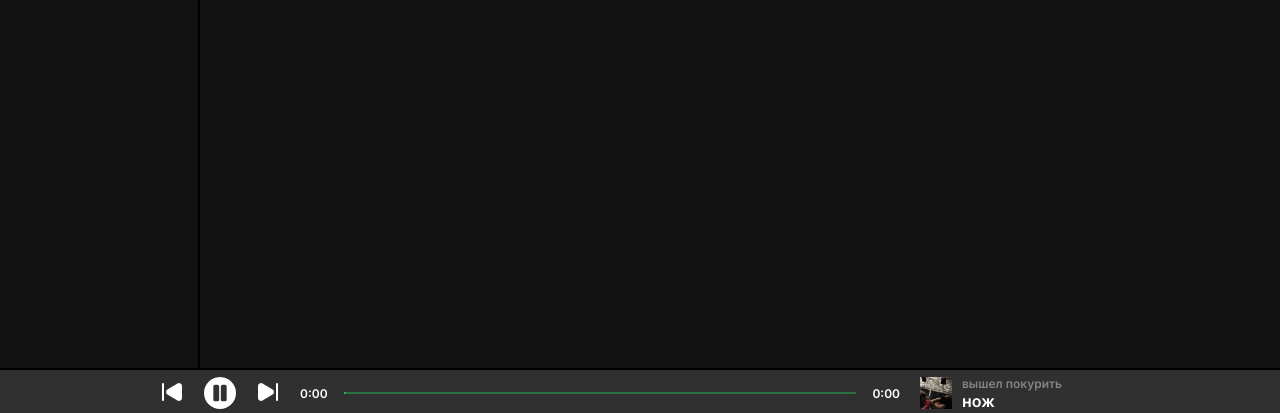
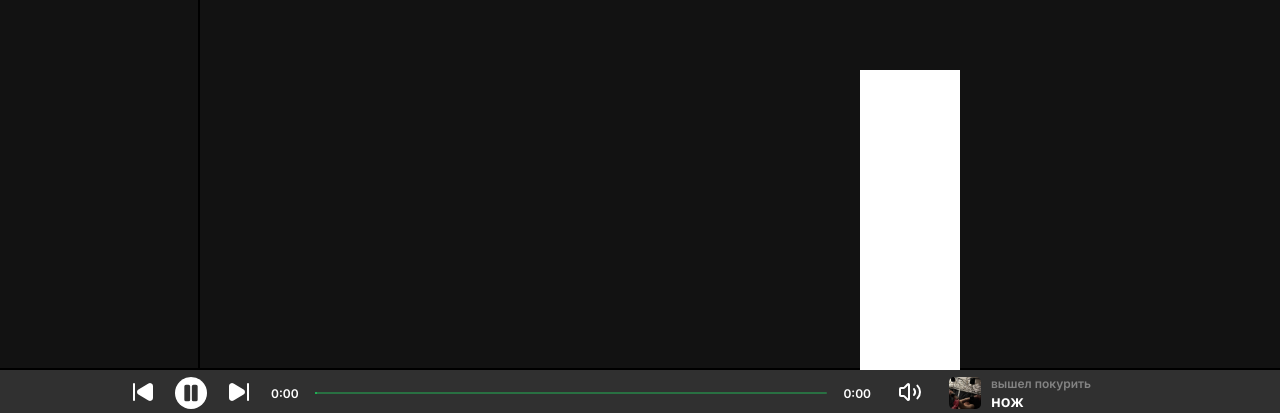
Before and after one commit to qvpvvq/Piratify, a React (Vite) app in the folder Piratify-frontend/: page / in a window 1280 px wide. Both pictures are taken after a click on the button 245 px from the left and 125 px from the top of the page. Shown: the part 384-797 px from the top of the page. Built offline with nearby package versions, Linux system fonts and the light colour scheme.

Commit message:
for share

```diff
--- a/Piratify-frontend/src/components/Content/PlayPauseIcon.tsx
+++ b/Piratify-frontend/src/components/Content/PlayPauseIcon.tsx
@@ -1,13 +1,9 @@
-import { Play, Pause } from "lucide-react";
+import { Pause } from "lucide-react";
 import { usePlayerStore } from "@/store/PlayerStore";
 import styles from "./TrackInfo.module.css";
 
-export default function PlayPauseIcon({ isHovered }: { isHovered: boolean }) {
+export default function PlayPauseIcon() {
   const isPlaying = usePlayerStore((state) => state.isPlaying);
 
-  return isPlaying ? (
-    <Pause className={styles.isPlayingIcon} />
-  ) : isHovered ? (
-    <Play className={styles.isPlayingIcon} />
-  ) : null;
+  return isPlaying && <Pause className={styles.isPlayingIcon} />;
 }
--- a/Piratify-frontend/src/components/Content/TrackInfo.tsx
+++ b/Piratify-frontend/src/components/Content/TrackInfo.tsx
@@ -22,7 +22,7 @@ export default memo(function TrackInfo({
     >
       <div className={styles.iconContainer}>
         <button className={styles.isPlaying}>
-          {isActive && <PlayPauseIcon isHovered={isHovered} />}
+          {isActive && <PlayPauseIcon />}
           {!isActive && isHovered && <Play className={styles.isPlayingIcon} />}
           <img
             src={track.iconURL}
--- a/Piratify-frontend/src/components/Player/NowPlaying.module.css
+++ b/Piratify-frontend/src/components/Player/NowPlaying.module.css
@@ -11,6 +11,8 @@
   flex-direction: column;
 }
 .imgContainer {
+  border-radius: 5px;
+  overflow: hidden;
   height: 32px;
 }
 .trackImg {
--- a/Piratify-frontend/src/components/Player/Player.tsx
+++ b/Piratify-frontend/src/components/Player/Player.tsx
@@ -4,6 +4,7 @@ import "./Player.scss";
 import NowPlaying from "./NowPlaying";
 import Playback from "./Playback/Playback";
 import ControlButtons from "./ControlButtons";
+import VolumeController from "./VolumeController";
 // hooks
 import { usePlayerStore } from "@/store/PlayerStore";
 import { useEffect } from "react";
@@ -14,6 +15,7 @@ export default function Player() {
   const currentTrack = usePlayerStore((state) => state.currentTrack);
   const { audioRef, play, pause } = useAudioControl();
   const setIsPlaying = usePlayerStore((state) => state.setIsPlaying);
+
   useEffect(() => {
     if (isPlaying) {
       play();
@@ -42,6 +44,7 @@ export default function Player() {
     <div className="player">
       <ControlButtons />
       <Playback audioRef={audioRef} />
+      <VolumeController />
       <audio ref={audioRef} src={currentTrack.fileURL}></audio>
       <NowPlaying />
     </div>
--- /dev/null
+++ b/Piratify-frontend/src/components/Player/VolumeController.module.css
@@ -0,0 +1,18 @@
+.volumeContainer {
+  width: fit-content;
+  height: 100%;
+  display: flex;
+  flex-direction: column;
+  align-items: center;
+  justify-content: center;
+  padding: 4px;
+}
+
+.volumeButton {
+  width: 30px;
+  aspect-ratio: 1/1;
+  background-color: transparent;
+  border: none;
+  cursor: pointer;
+  color: var(--primary-text-color);
+}
--- /dev/null
+++ b/Piratify-frontend/src/components/Player/VolumeController.tsx
@@ -0,0 +1,25 @@
+import { usePlayerStore } from "@/store/PlayerStore";
+import styles from "./VolumeController.module.css";
+import { Volume1, Volume2, VolumeX } from "lucide-react";
+import VolumePopup from "./VolumePopup";
+import { useState } from "react";
+export default function VolumeController() {
+  const volume = usePlayerStore((state) => state.volume);
+  const setVolume = usePlayerStore((state) => state.setVolume);
+  const [isHovered, setIsHovered] = useState(true);
+
+  return (
+    <div
+      className={styles.volumeContainer}
+      onMouseLeave={() => {
+        setIsHovered(false);
+      }}
+      onMouseEnter={() => setIsHovered(true)}
+    >
+      <VolumePopup isHovered={isHovered} />
+      <button className={styles.volumeButton} onClick={() => setVolume(0)}>
+        {volume === 0 ? <VolumeX /> : volume < 0.5 ? <Volume1 /> : <Volume2 />}
+      </button>
+    </div>
+  );
+}
--- /dev/null
+++ b/Piratify-frontend/src/components/Player/VolumePopup.module.css
@@ -0,0 +1,22 @@
+.popupWindow {
+  bottom: 100%;
+  position: absolute;
+  background: white;
+  z-index: 1000;
+  height: 300px;
+  width: 100px;
+  visibility: hidden;
+  transition: all ease-in-out 0.3;
+  opacity: 0%;
+}
+
+.opened {
+  bottom: 100%;
+  position: absolute;
+  background: white;
+  z-index: 1000;
+  height: 300px;
+  width: 100px;
+  transition: all ease-in-out 0.3;
+  opacity: 100%;
+}
--- /dev/null
+++ b/Piratify-frontend/src/components/Player/VolumePopup.tsx
@@ -0,0 +1,16 @@
+import styles from "./VolumePopup.module.css";
+
+interface VolumePopupProps {
+  isHovered: boolean;
+}
+export default function VolumePopup({ isHovered }: VolumePopupProps) {
+  return (
+    <p
+      className={
+        isHovered ? (styles.popupWindow, styles.opened) : styles.popupWindow
+      }
+    >
+      aura
+    </p>
+  );
+}
--- a/Piratify-frontend/src/store/PlayerStore.ts
+++ b/Piratify-frontend/src/store/PlayerStore.ts
@@ -7,6 +7,9 @@ export const usePlayerStore = create<PlayerStore>()(
     currentTrack: null,
     isPlaying: false,
     currentTime: 0,
+    volume: 0.7,
+    setVolume: (value: number) =>
+      set({ volume: Math.max(0, Math.min(1, value)) }),
     setCurrentTrack: (track: Track) => {
       set({ isPlaying: true, currentTrack: track });
     },
--- a/Piratify-frontend/src/types/types.ts
+++ b/Piratify-frontend/src/types/types.ts
@@ -12,6 +12,8 @@ export interface PlayerStore {
   currentTrack: Track | null;
   isPlaying: boolean;
   currentTime: number;
+  volume: number;
+  setVolume: (value: number) => void;
   setCurrentTrack: (track: Track) => void;
   setIsPlaying: (value: boolean) => void;
   togglePlay: () => void;
```
